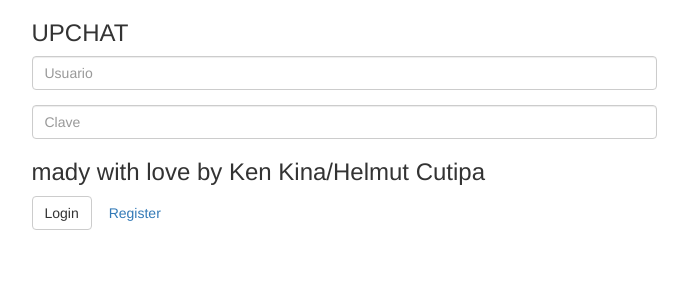
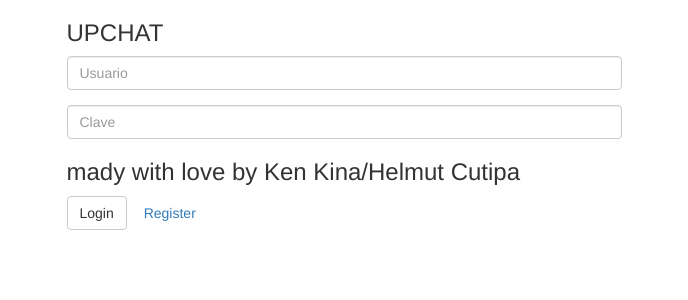
Before and after one commit to helcu/Chat-python-web-sockets, a Python web app: template templates/login.html in a window 1280 px wide. Shown: the top 300 px of the page, without its empty margins (296-984 px from the left). Run offline with Jinja, Linux system fonts and the light colour scheme; the template is opened without the code that fills it, so the values that code supplies are empty.

Commit message:
login mejorado4

```diff
--- a/templates/login.html
+++ b/templates/login.html
@@ -9,17 +9,16 @@
 
 </head>
 <body>
+  <div class="top-content">
 
-
-  <div class="row">
+      <div class="inner-bg">
+<div class="container">
+      <div class="row">
                           <div class="col-sm-6 col-sm-offset-3 form-box">
                           	<div class="form-top">
                           		<div class="form-top-left">
                           			<h3>UPCHAT</h3>
                                   <p style="color:red;">{{ error }}</p>
-                          		</div>
-                          		<div class="form-top-right">
-                          			<i class="fa fa-lock"></i>
                           		</div>
                               </div>
                               <div class="form-bottom">
@@ -40,8 +39,10 @@
   			                    </form>
   		                    </div>
                           </div>
-                      </div>
-
+      </div>
+    </div>
+</div>
+</div>
 
 <script src='{{ url_for('static', filename='javascripts/jquery.min.js') }}'></script>
 <script src='{{ url_for('static', filename='javascripts/bootstrap.min.js') }}'></script>
```
